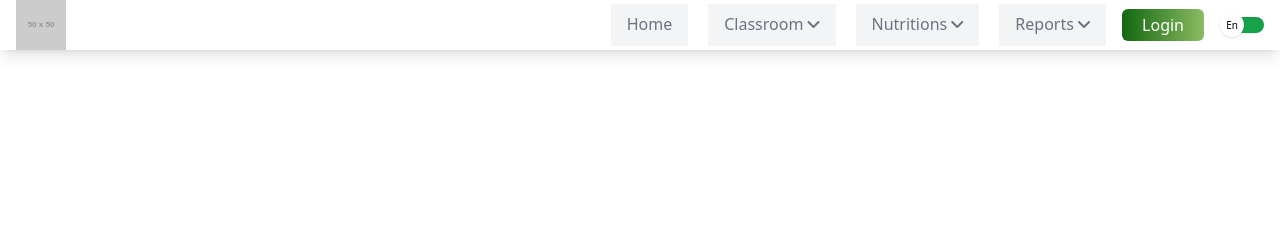
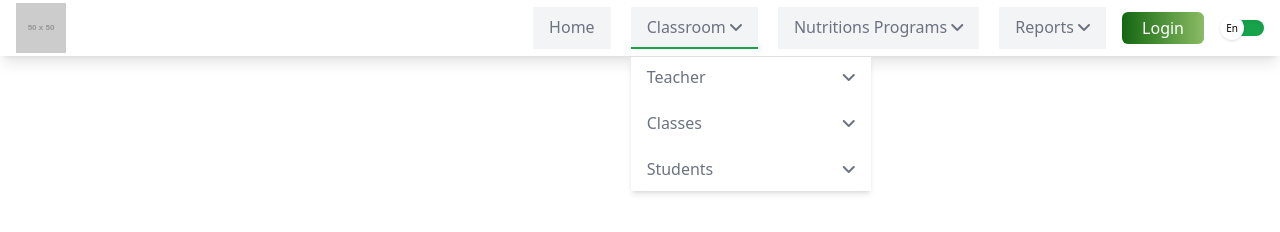
Before and after one commit to masud001/nutrition-website, a website with bundled scripts: page src/index.html in a window 1280 px wide. Both pictures are taken after a click on the link "Classroom". Built offline with nearby package versions, Linux system fonts and the light colour scheme; placeholder pictures from the web are drawn by us.

Commit message:
sub dropdown menu added

```diff
--- a/src/index.html
+++ b/src/index.html
@@ -18,7 +18,7 @@
 			<div class="container px-4">
 				<div
 					x-data="{menuOpen:false}"
-					class="flex flex-wrap lg:flex-nowrap lg:justify-between w-full items-center lg:items-center"
+					class="flex flex-wrap lg:flex-nowrap lg:justify-between w-full items-center md:items-start lg:items-center"
 				>
 					<!--NOTE: logo -->
 					<div class="mr-4">
@@ -34,46 +34,109 @@
 					<!--NOTE: Header items  -->
 					<div
 						:class="{'hidden':!menuOpen}"
-						class="w-full md:w-auto flex-col md:flex-row md:inline-flex left-auto"
+						class="w-full md:w-auto flex-col md:flex-row md:inline-flex left-auto md:items-start lg:items-center"
 					>
 						<!-- NOTE: header menu  -->
 						<ul
 							class="flex md:flex-row flex-col space-y-3 md:space-y-0 md:space-x-3 lg:space-x-5 md:mr-3 lg:mr-4 lg:py-0 py-3"
 						>
-							<!-- menu list (home)  -->
+							<!--NOTE: menu list (home)  -->
 							<li class="">
 								<a
-									class="text-base capitalize inline-block font-medium px-4 py-2 rounded-md lg:rounded-none bg-gray-100 border-b-2 border-transparent text-gray-500 hover:border-b-2 w-full hover:border-green-600"
+									class="text-base md:text-[13px] lg:text-base capitalize inline-block font-medium px-4 md:px-2 py-2 md:py-1 lg:px-4 lg:py-2 rounded-md lg:rounded-none bg-gray-100 border-b-2 border-transparent text-gray-500 hover:border-b-2 w-full hover:border-green-600"
 									href="#"
 									>home
 								</a>
 							</li>
-							<!-- menu list (classroom) -->
-							<li class="">
+							<!--NOTE:  menu list (classroom) -->
+							<li class="relative" x-data="{dropDownOpen:false}">
 								<a
-									class="text-base capitalize inline-block font-medium px-4 py-2 rounded-md lg:rounded-none bg-gray-100 border-b-2 border-transparent text-gray-500 hover:border-b-2 w-full hover:border-green-600"
+									@click="dropDownOpen = !dropDownOpen"
+									class="text-base md:text-[13px] lg:text-base capitalize inline-block font-medium px-4 md:px-2 py-2 md:py-1 lg:px-4 lg:py-2 rounded-md lg:rounded-none bg-gray-100 border-b-2 border-transparent text-gray-500 hover:border-b-2 w-full hover:border-green-600"
+									:class="{'border-green-600':dropDownOpen}"
 									href="#"
 									>classroom
 									<span class="relative top-0"
 										><i class="fa-solid fa-angle-down"></i
 									></span>
 								</a>
+								<!-- NOTE: dropdown menu  -->
+								<div
+									:class="{'hidden': !dropDownOpen,'flex flex-col':dropDownOpen}"
+									class="lg:absolute left-0 bg-white shadow-md mt-2 text-white"
+								>
+									<ul class="space-y-1 md:w-36 lg:w-60">
+										<!-- dropdown items (teacher)  -->
+										<li>
+											<a
+												class="text-base md:text-[13px] lg:text-base capitalize inline-flex justify-between md:px-2y-bet md:py-1 lg:px-4 lg:py-2 ween font-medium px-4 py-2 rounded-md lg:rounded-none hover:bg-green-100 border-b-2 border-transparent text-gray-500 hover:border-b-2 w-full hover:border-green-600"
+												href="#"
+											>
+												<span>teacher</span>
+												<span><i class="fa-solid fa-angle-down"></i></span>
+											</a>
+										</li>
+										<!-- dropdown items (classes) -->
+										<li class="relative" x-data="{subDropDownOpen:false}">
+											<a
+												@click="subDropDownOpen=!subDropDownOpen"
+												class="text-base md:text-[13px] lg:text-base capitalize inline-flex justify-between md:px-2y-bet md:py-1 lg:px-4 lg:py-2 ween font-medium px-4 py-2 rounded-md lg:rounded-none hover:bg-green-100 border-b-2 border-transparent text-gray-500 hover:border-b-2 w-full hover:border-green-600"
+												href="#"
+											>
+												<span>classes</span>
+												<span><i class="fa-solid fa-angle-down"></i></span>
+											</a>
+											<!-- NOTE: Sub dropdown menu  -->
+											<div
+												class=""
+												:class="{'hidden': !subDropDownOpen,'ease-in-out duration-300 flex flex-col ':subDropDownOpen}"
+											>
+												<ul>
+													<li>
+														<a
+															class="text-base md:text-[13px] lg:text-base capitalize inline-flex justify-between md:px-2y-bet md:py-1 lg:px-4 lg:py-2 ween font-medium px-4 py-2 rounded-md lg:rounded-none hover:bg-green-100 border-b-2 border-transparent text-gray-500 hover:border-b-2 w-full hover:border-green-600"
+															href="#"
+															>Add student</a
+														>
+													</li>
+													<li>
+														<a
+															class="text-base md:text-[13px] lg:text-base capitalize inline-flex justify-between md:px-2y-bet md:py-1 lg:px-4 lg:py-2 ween font-medium px-4 py-2 rounded-md lg:rounded-none hover:bg-green-100 border-b-2 border-transparent text-gray-500 hover:border-b-2 w-full hover:border-green-600"
+															href="#"
+															>Add student</a
+														>
+													</li>
+												</ul>
+											</div>
+										</li>
+										<!-- dropdown items (students) -->
+										<li>
+											<a
+												class="text-base md:text-[13px] lg:text-base capitalize inline-flex justify-between md:px-2y-bet md:py-1 lg:px-4 lg:py-2 ween font-medium px-4 py-2 rounded-md lg:rounded-none hover:bg-green-100 border-b-2 border-transparent text-gray-500 hover:border-b-2 w-full hover:border-green-600"
+												href="#"
+											>
+												<span>students</span>
+												<span><i class="fa-solid fa-angle-down"></i></span>
+											</a>
+										</li>
+									</ul>
+								</div>
 							</li>
-							<!-- menu list (nutritions) -->
+							<!--NOTE:  menu list (nutritions) -->
 							<li class="">
 								<a
-									class="text-base capitalize inline-block font-medium px-4 py-2 rounded-md lg:rounded-none bg-gray-100 border-b-2 border-transparent text-gray-500 hover:border-b-2 w-full hover:border-green-600"
+									class="text-base md:text-[13px] lg:text-base capitalize inline-block font-medium px-4 md:px-2 py-2 md:py-1 lg:px-4 lg:py-2 rounded-md lg:rounded-none bg-gray-100 border-b-2 border-transparent text-gray-500 hover:border-b-2 w-full hover:border-green-600"
 									href="#"
-									>nutritions
+									>nutritions programs
 									<span class="relative top-0"
 										><i class="fa-solid fa-angle-down"></i
 									></span>
 								</a>
 							</li>
-							<!-- menu list (reports) -->
+							<!--NOTE:  menu list (reports) -->
 							<li class="">
 								<a
-									class="text-base capitalize inline-block font-medium px-4 py-2 rounded-md lg:rounded-none bg-gray-100 border-b-2 border-transparent text-gray-500 hover:border-b-2 w-full hover:border-green-600"
+									class="text-base md:text-[13px] lg:text-base capitalize inline-block font-medium px-4 md:px-2 py-2 md:py-1 lg:px-4 lg:py-2 rounded-md lg:rounded-none bg-gray-100 border-b-2 border-transparent text-gray-500 hover:border-b-2 w-full hover:border-green-600"
 									href="#"
 									>reports
 									<span class="relative top-0"
@@ -83,7 +146,7 @@
 							</li>
 						</ul>
 						<!-- NOTE: header login/toggle buttons  -->
-						<div class="flex items-center justify-start">
+						<div class="flex items-center justify-start md:py-3">
 							<a href="">
 								<button
 									class="btn-gradient mr-5 capitalize text-white px-5 py-1 rounded-md"
```
Also changed, not shown: src/assets/css/output/tailwind.css.
